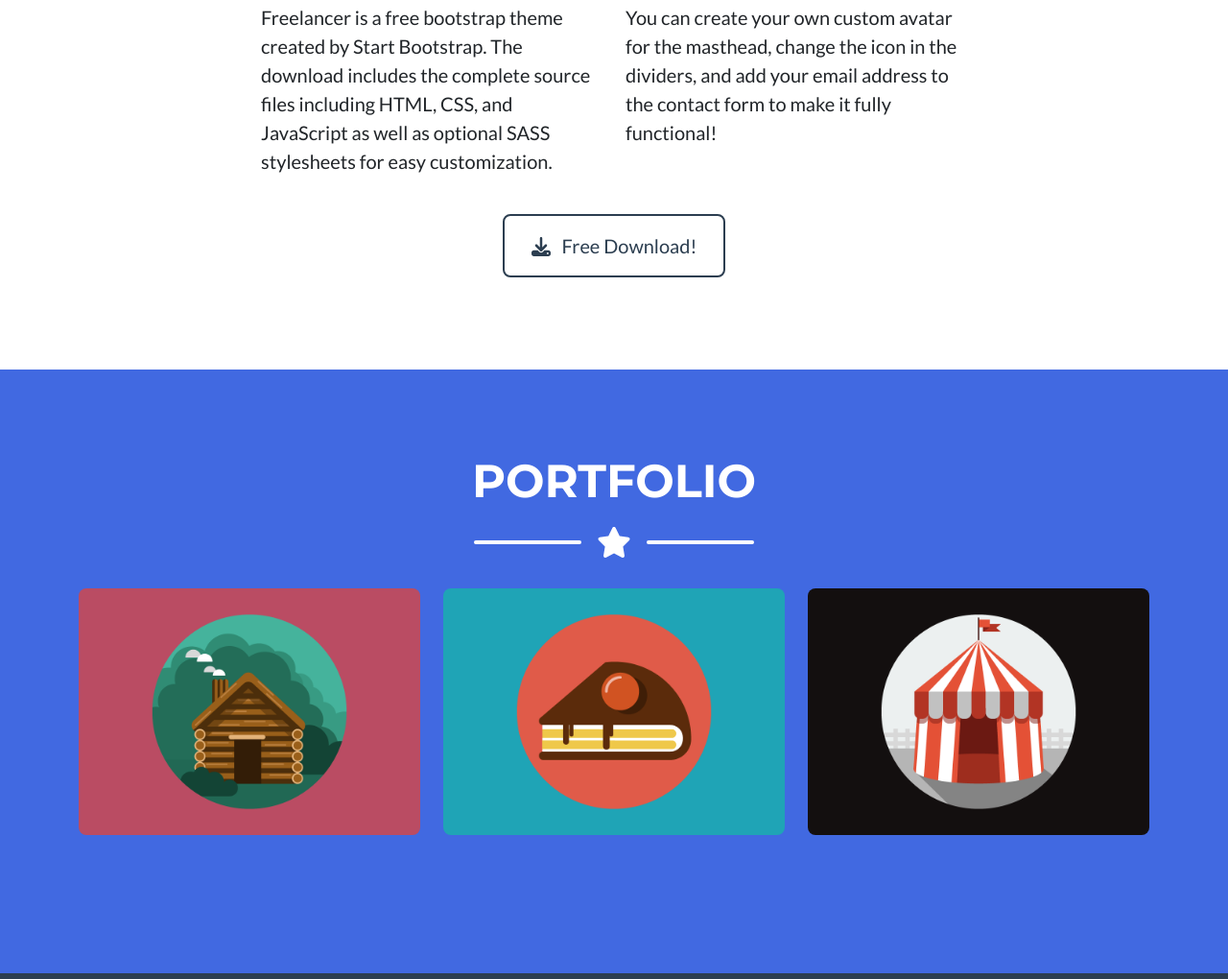
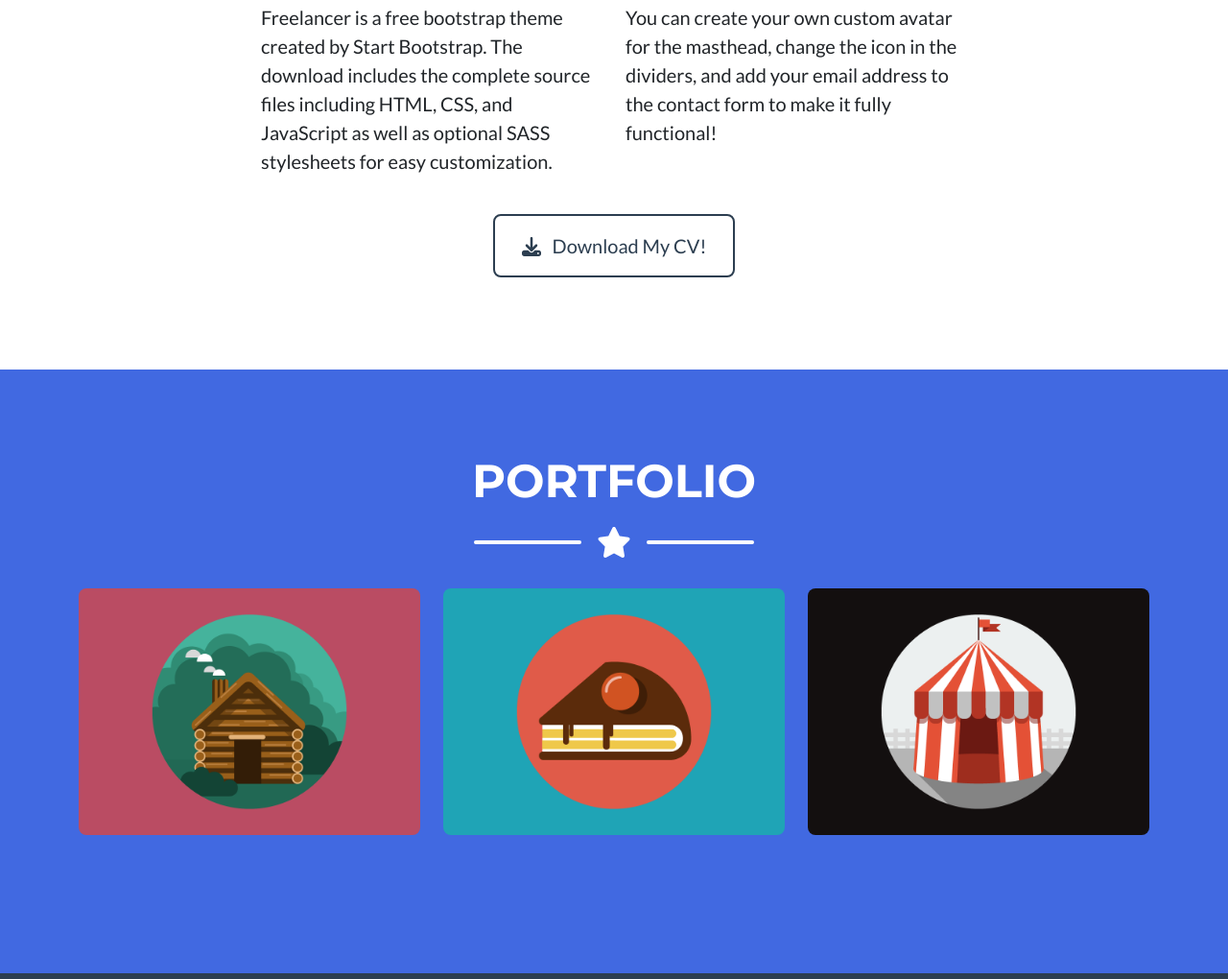
Before and after one commit to jsiman551/portfolio, a plain HTML site: page index.html in a window 1280 px wide. Shown: the part 993-2013 px from the top of the page at 96% size. Drawn offline with nearby package versions, Linux system fonts and the light colour scheme.

Commit message:
Chore: making the download cv button works

```diff
--- a/index.html
+++ b/index.html
@@ -67,9 +67,9 @@
                 </div>
                 <!-- About Section Button-->
                 <div class="text-center mt-4">
-                    <a class="btn btn-xl btn-outline-secondary" href="https://startbootstrap.com/theme/freelancer/">
+                    <a class="btn btn-xl btn-outline-secondary" href="assets/files/cv.pdf" target="_blank" download>
                         <i class="fas fa-download me-2"></i>
-                        Free Download!
+                        Download My CV!
                     </a>
                 </div>
             </div>
```
Also changed, not shown: 1 other file.
